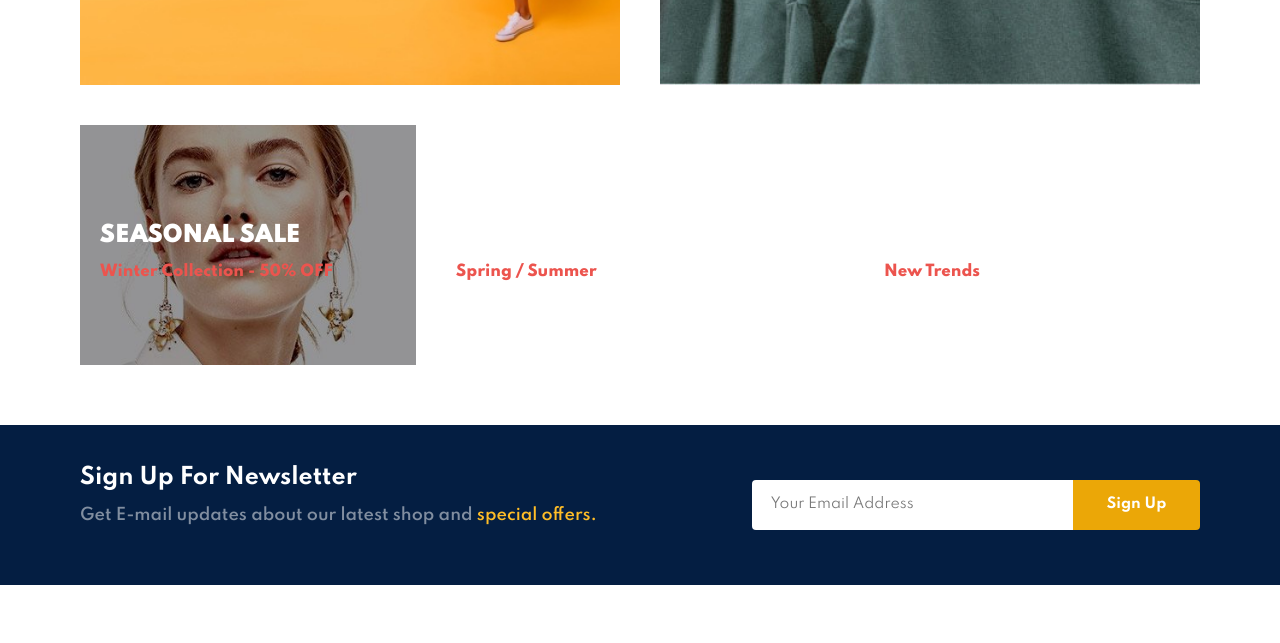
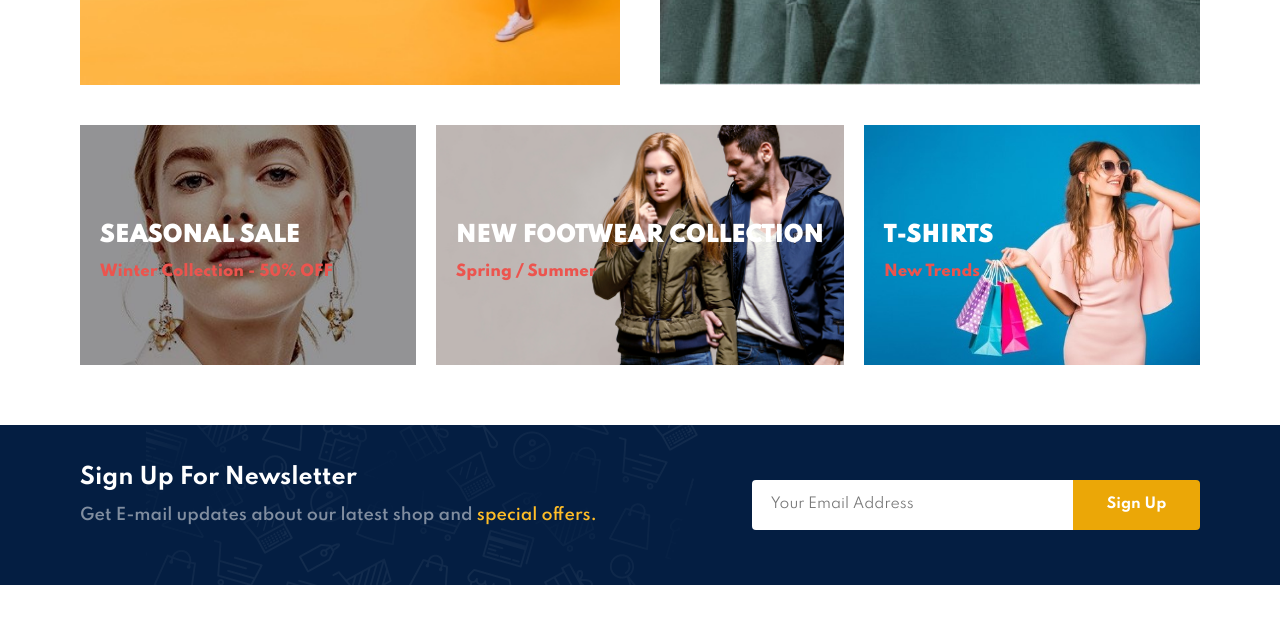
Before and after one commit to Abhinav-U/E-commerce-webApp, a plain HTML site: page index.html in a window 1280 px wide. Shown: the part 3800-4443 px from the top of the page. Drawn offline with nearby package versions, Linux system fonts and the light colour scheme; the site is published under a folder, as on GitHub Pages, so addresses that start at the root find nothing.

Commit message:
Modified some styling

```diff
--- a/style.css
+++ b/style.css
@@ -426,11 +426,11 @@ i{
 }
 
 #banner3 .banner-box2{
-  background-image: url(/img/banner/b4.jpg);
+  background-image: url(./img/banner/b4.jpg);
 }
 
 #banner3 .banner-box3{
-  background-image: url(/img/banner/b18.jpg);
+  background-image: url(./img/banner/b18.jpg);
 }
 
 #banner3 h2{
@@ -450,7 +450,7 @@ i{
   justify-content: space-between;
   flex-wrap: wrap;
   align-items: center;
-  background-image: url(/img/banner/b14.png);
+  background-image: url(./img/banner/b14.png);
   background-repeat: no-repeat;
   background-position: 20% 30%;
   background-color: #041e42;
@@ -744,7 +744,7 @@ footer .copyright p{
 /* About Us Page Styling */
 
 #page-header.about-header{
-  background-image: url(/img/about/banner.png);
+  background-image: url(./img/about/banner.png);
 }
 
 #about-head{
```
